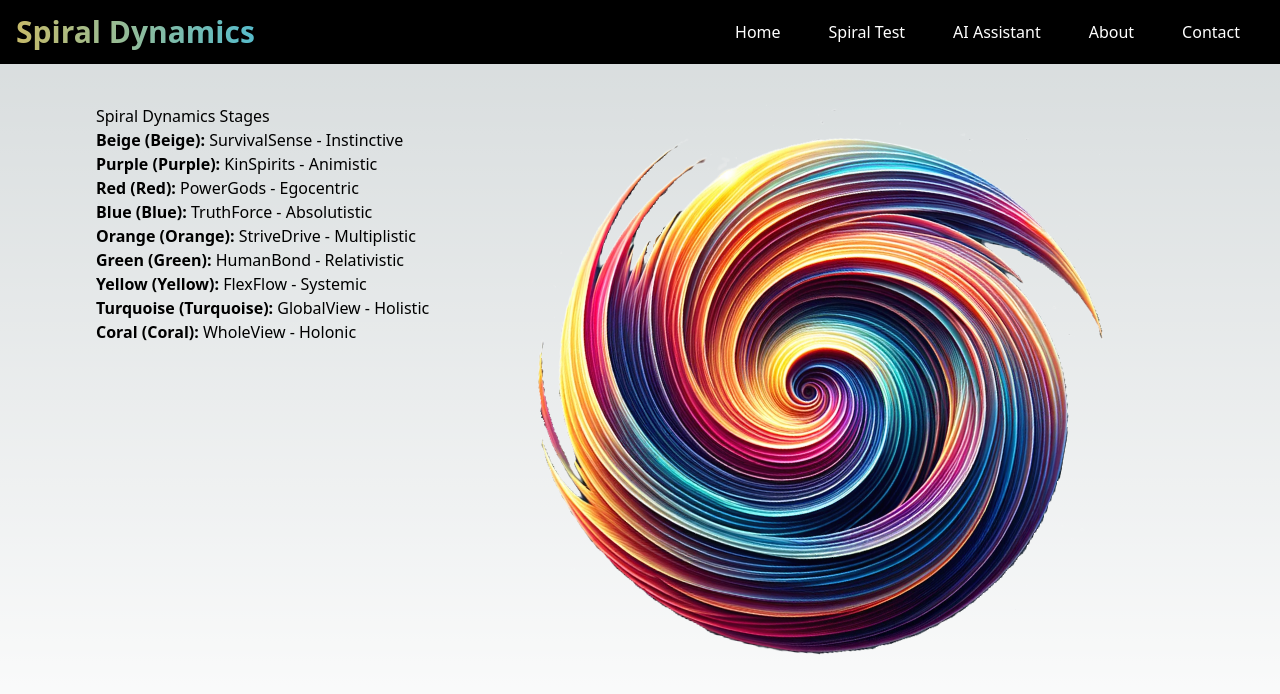
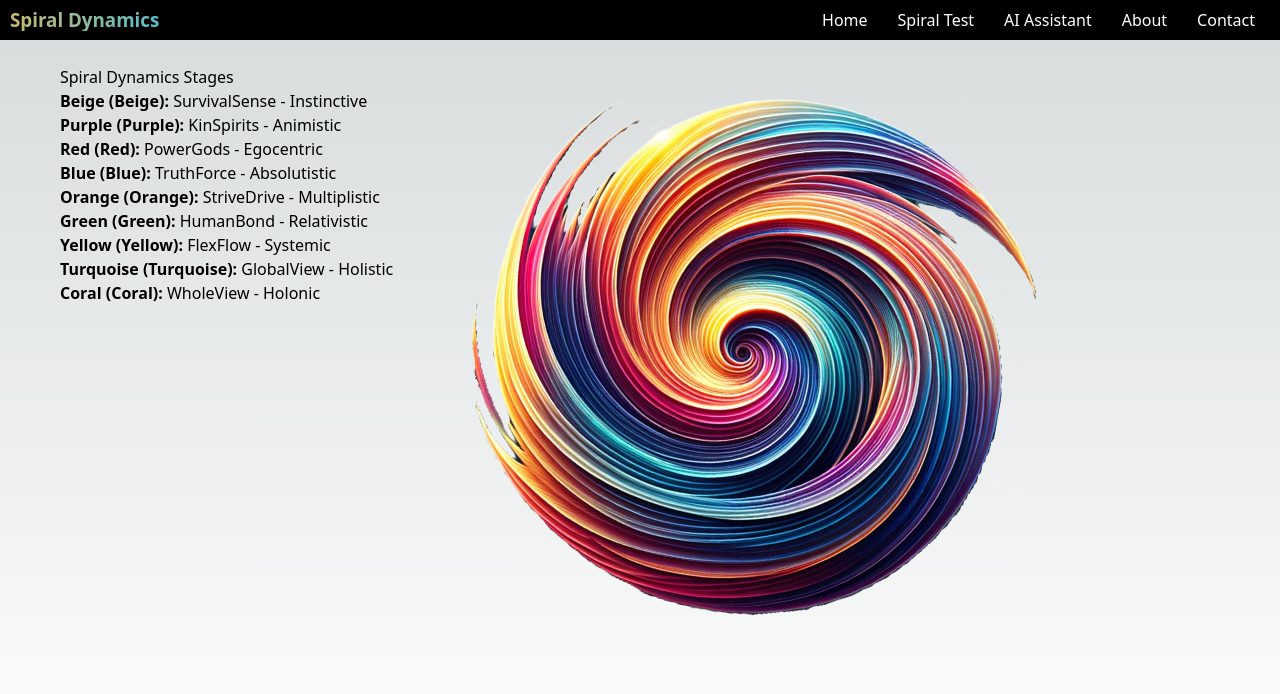
Before and after one commit to srwa-rsp/spiral-dynamics, a Next.js app: page / in a window 1280 px wide. Shown: the top 694 px of the page. Built offline with nearby package versions, Linux system fonts and the light colour scheme.

Commit message:
fix(style):add-global-style

```diff
--- a/src/styles/globals.css
+++ b/src/styles/globals.css
@@ -2,6 +2,24 @@
 @tailwind components;
 @tailwind utilities;
 
+*,
+html {
+  scroll-behavior: smooth !important;
+}
+
+html {
+  font-size: 62.5%;
+}
+
+:root {
+  margin: 0;
+  padding: 0;
+}
+
+body {
+  font-size: 1.6rem;
+  background-color: #fafafa;
+}
 :root {
   --foreground-rgb: 0, 0, 0;
   --background-start-rgb: 214, 219, 220;
```
